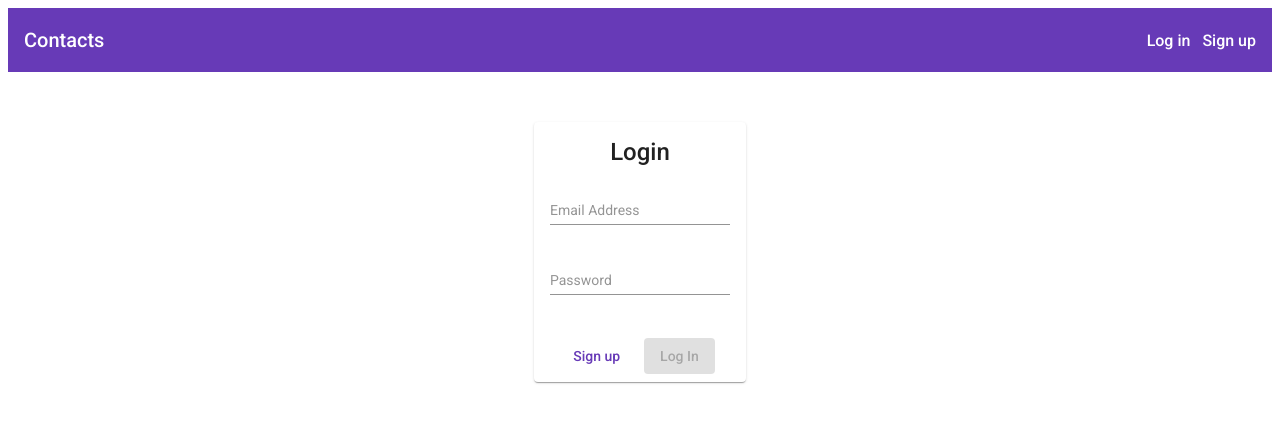
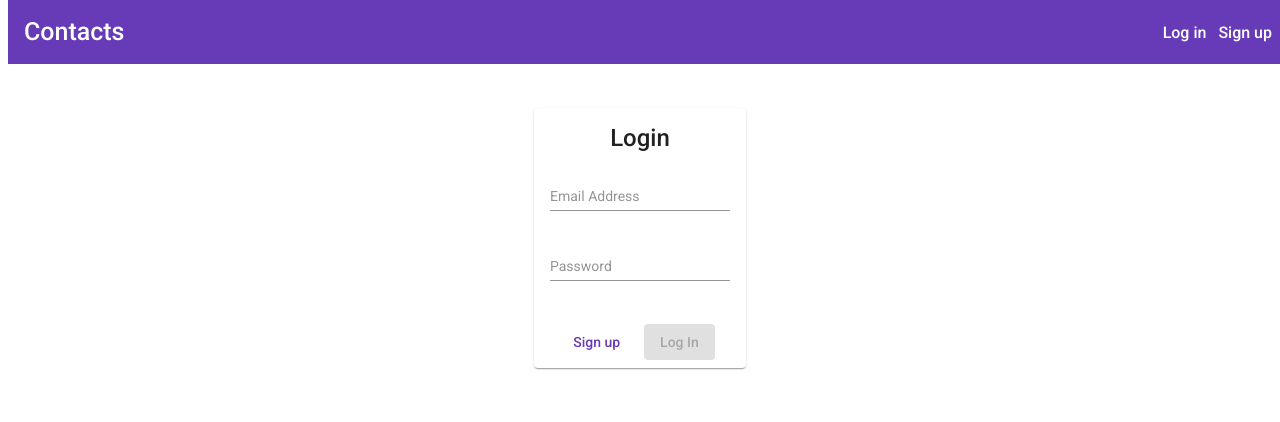
Before and after one commit to gabrielgirbacea/angular-crud, an Angular app: page /login in a window 1280 px wide. Shown: the top 422 px of the page. Built offline with nearby package versions, Linux system fonts and the light colour scheme.

Commit message:
UI Improvements

```diff
--- a/src/app/app.component.html
+++ b/src/app/app.component.html
@@ -1,4 +1,4 @@
 <app-header></app-header>
-<div fxLayout="column" fxLayoutAlign="center" fxLayoutGap="50px">
+<div fxLayout="column" fxLayoutAlign="center" fxLayoutGap="100px">
   <router-outlet></router-outlet>
 </div>
--- a/src/app/contact/contact-list/contact-list.component.sass
+++ b/src/app/contact/contact-list/contact-list.component.sass
@@ -1,4 +1,4 @@
 
 
 .table-container
-    margin: 0 5%
+    margin: 1% 5%
--- a/src/app/layout/header/header.component.html
+++ b/src/app/layout/header/header.component.html
@@ -1,5 +1,5 @@
-<mat-toolbar color="primary">
-  <span>Contacts</span>
+<mat-toolbar color="primary" class="fixed-header">
+  <a routerLink="/contacts" class="header-app-name">Contacts</a>
 
   <div fxFlex fxLayout fxLayoutAlign="flex-end" fxHide.xs>
     <ul fxLayout fxLayoutGap="12px" class="navigation-items">
--- a/src/app/layout/header/header.component.sass
+++ b/src/app/layout/header/header.component.sass
@@ -1,3 +1,12 @@
+.fixed-header
+    width: 100%
+    position: fixed
+    top: 0
+    z-index: 1
+
+.header-app-name
+    font-size: 25px
+
 a
     text-decoration: none
     color: white
```
